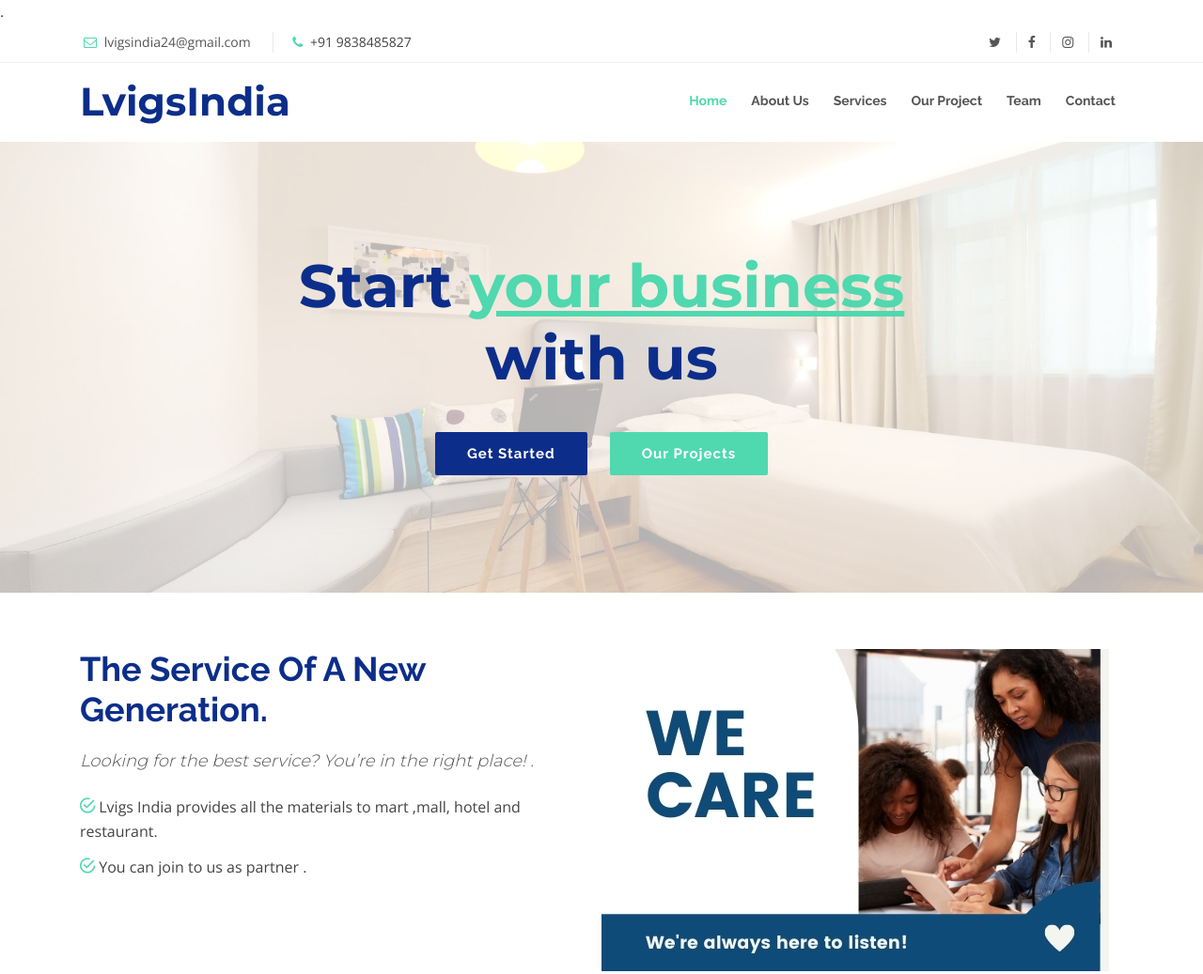
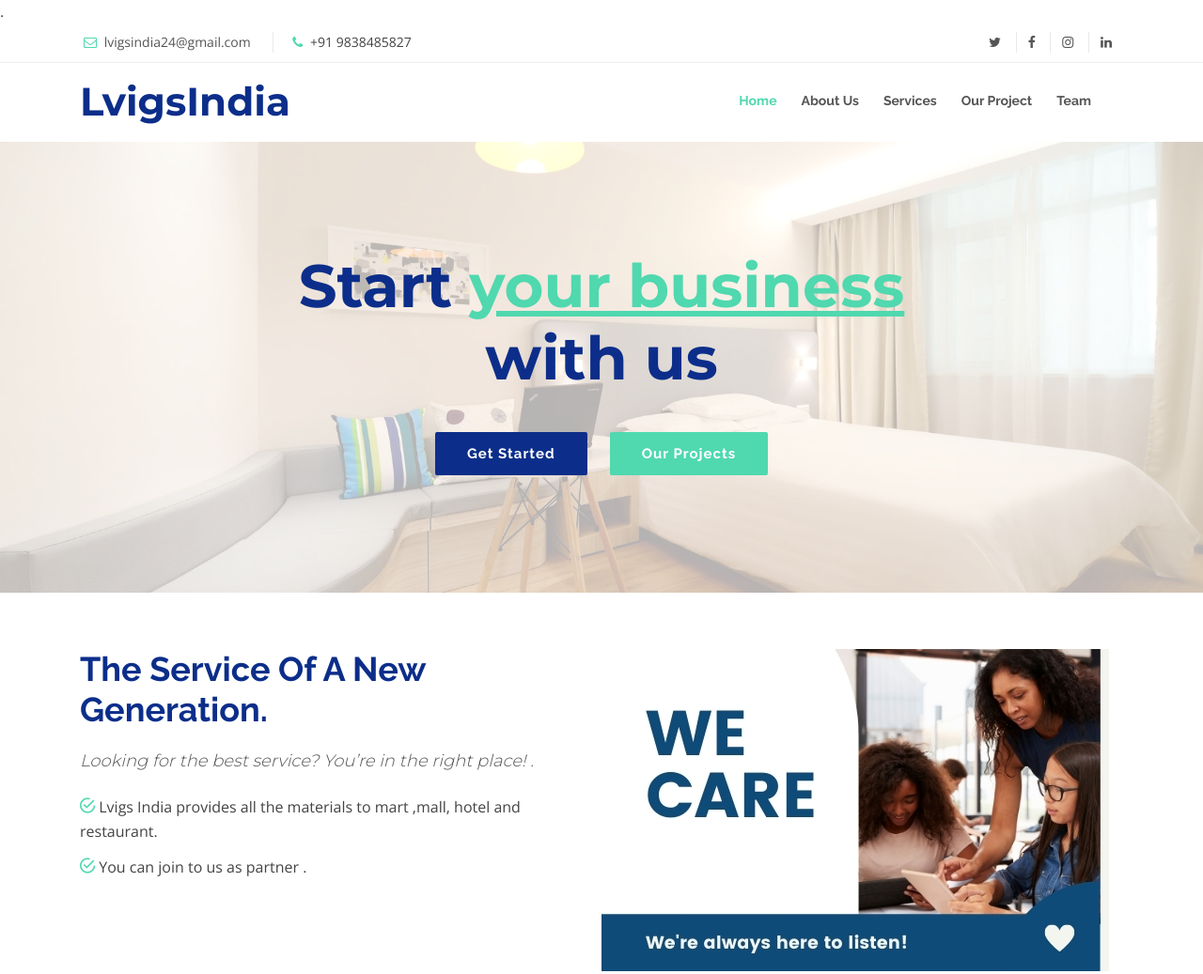
Before and after one commit to dileepdeoria/lvigs, a plain HTML site: page index.html in a window 1280 px wide. Shown: the top 1037 px of the page at 94% size. Drawn offline with nearby package versions, Linux system fonts and the light colour scheme; files whose address does not match are found by name.

Commit message:
initial code commit

```diff
--- a/index.html
+++ b/index.html
@@ -77,7 +77,9 @@
                     <li><a href="#services">Services</a></li>
                     <li><a href="#portfolio">Our Project</a></li>
                     <li><a href="#team">Team</a></li>
-                    <li><a href="#contact">Contact</a></li>
+                    <li>
+                        <a href="#contact"></a>
+                    </li>
                 </ul>
             </nav>
             <!-- #nav-menu-container -->
```
